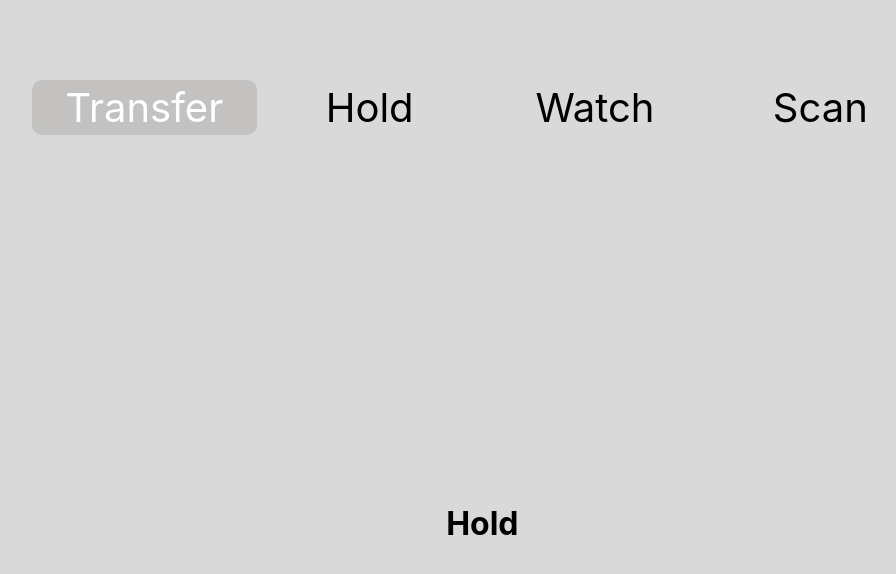
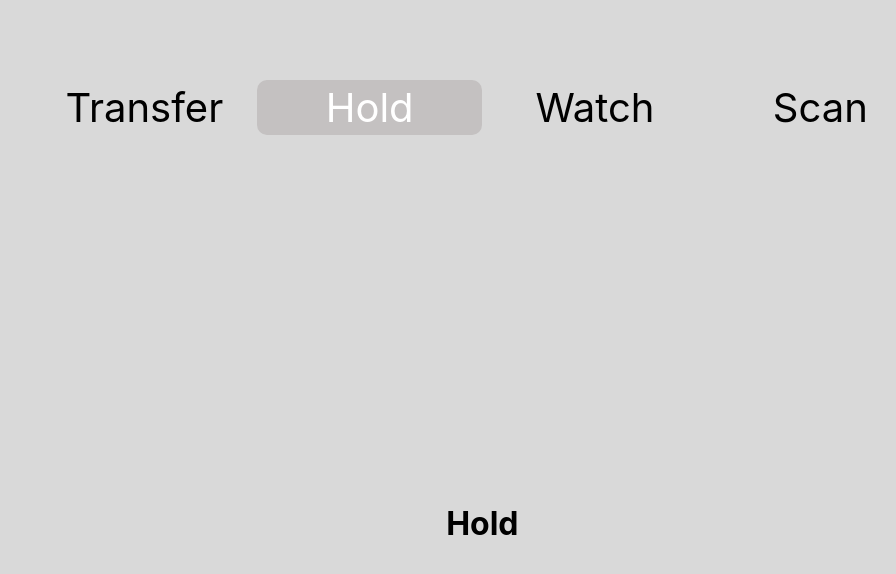
Before and after one commit to lefthomas/PropertyController, a React (Create React App) app: page /hold in a window 1280 px wide. Shown: the top 574 px of the page, without its empty margins (267-1163 px from the left). Built offline with nearby package versions, Linux system fonts and the light colour scheme.

Commit message:
corrected routing

```diff
--- a/src/App.js
+++ b/src/App.js
@@ -17,7 +17,7 @@ function App() {
         <Route path="/" element={<SideBar />} />
       </Routes>
       <Routes>
-        <Route path="/*" element={<Transfer />} />
+        <Route path="/" element={<Transfer />} />
         <Route path="/hold" element={<Hold />} />
         <Route path="/watch" element={<Watch />} />
         <Route path="/scan" element={<Scan />} />
--- a/src/components/TopNav/TopNav.css
+++ b/src/components/TopNav/TopNav.css
@@ -20,10 +20,11 @@
   padding: 0.2rem;
 }
 
-.top-nav-active {
+.active {
   background-color: #c4c1c1;
   color: white;
   border-radius: 10px;
+  transition: all 0.5s ease-out;
 }
 
 .top-nav-btn:hover {
@@ -31,7 +32,7 @@
   color: grey;
 }
 
-.top-nav-active:hover {
-  transition: all 1s ease-out;
+.active:hover {
+  transition: all 0.5s ease-out;
   color: black;
 }
--- a/src/components/TopNav/TopNav.js
+++ b/src/components/TopNav/TopNav.js
@@ -1,21 +1,21 @@
 import "./TopNav.css";
-import { Link } from "react-router-dom";
+import { NavLink } from "react-router-dom";
 
 function TopNav() {
   return (
     <div className="top-nav">
-      <Link className="top-nav-active top-nav-btn" to="/">
+      <NavLink className="top-nav-active top-nav-btn" to="/">
         Transfer
-      </Link>
-      <Link className="top-nav-btn" to="/hold">
+      </NavLink>
+      <NavLink className="top-nav-btn" to="/hold">
         Hold
-      </Link>
-      <Link className="top-nav-btn" to="/watch">
+      </NavLink>
+      <NavLink className="top-nav-btn" to="/watch">
         Watch
-      </Link>
-      <Link className="top-nav-btn" to="/scan">
+      </NavLink>
+      <NavLink className="top-nav-btn" to="/scan">
         Scan
-      </Link>
+      </NavLink>
     </div>
   );
 }
```
